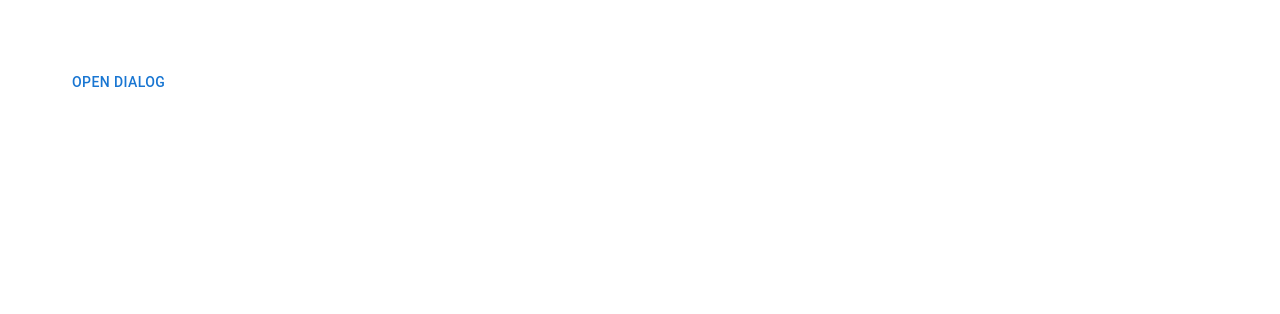
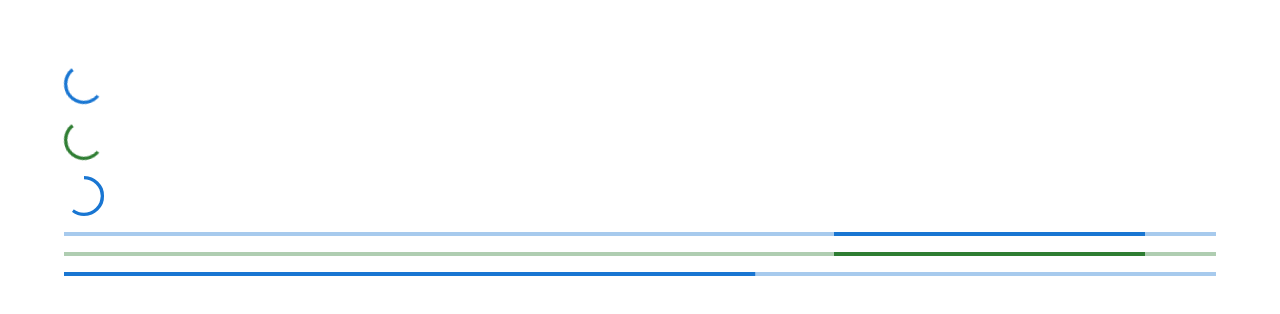
Before and after one commit to HarshSingh078/React-MUI-, a React (Create React App) app: page / in a window 1280 px wide. Shown: the top 314 px of the page. Built offline with nearby package versions, Linux system fonts and the light colour scheme.

Commit message:
Progress

```diff
--- a/src/App.tsx
+++ b/src/App.tsx
@@ -8,6 +8,7 @@ import { MuiChip } from './components/MuiChip';
 import { MuiDialog } from './components/MuiDialog';
 import { MuiDrawer } from './components/MuiDrawer';
 import { MuiList } from './components/MuiList';
+import { MuiProgress } from './components/MuiProgress';
 import { MuiSnackbar } from './components/MuiSnackbar';
 import { MuiSpeedDial } from './components/MuiSpeedDial';
 import { MuiTooltip } from './components/MuiTooltip';
@@ -56,7 +57,8 @@ function App() {
       {/* <MuiTooltip/> */}
       {/* <MuiAlert/> */}
       {/* <MuiSnackbar/> */}
-      <MuiDialog/>
+      {/* <MuiDialog/> */}
+      <MuiProgress/>
     </div>
   );
 }
--- /dev/null
+++ b/src/components/MuiProgress.tsx
@@ -0,0 +1,15 @@
+import { Stack , CircularProgress , LinearProgress } from "@mui/material"
+
+export const MuiProgress = () => {
+  return (
+    <Stack spacing={2}>
+        <CircularProgress/>
+        <CircularProgress color="success"/>
+        <CircularProgress variant="determinate" value={60}/>
+
+        <LinearProgress/>
+        <LinearProgress color="success"/>
+        <LinearProgress variant="determinate" value={60}/>
+    </Stack>
+  )
+}
```
Also changed, not shown: src/components/MuiDialog.tsx (+32 -16 lines).
